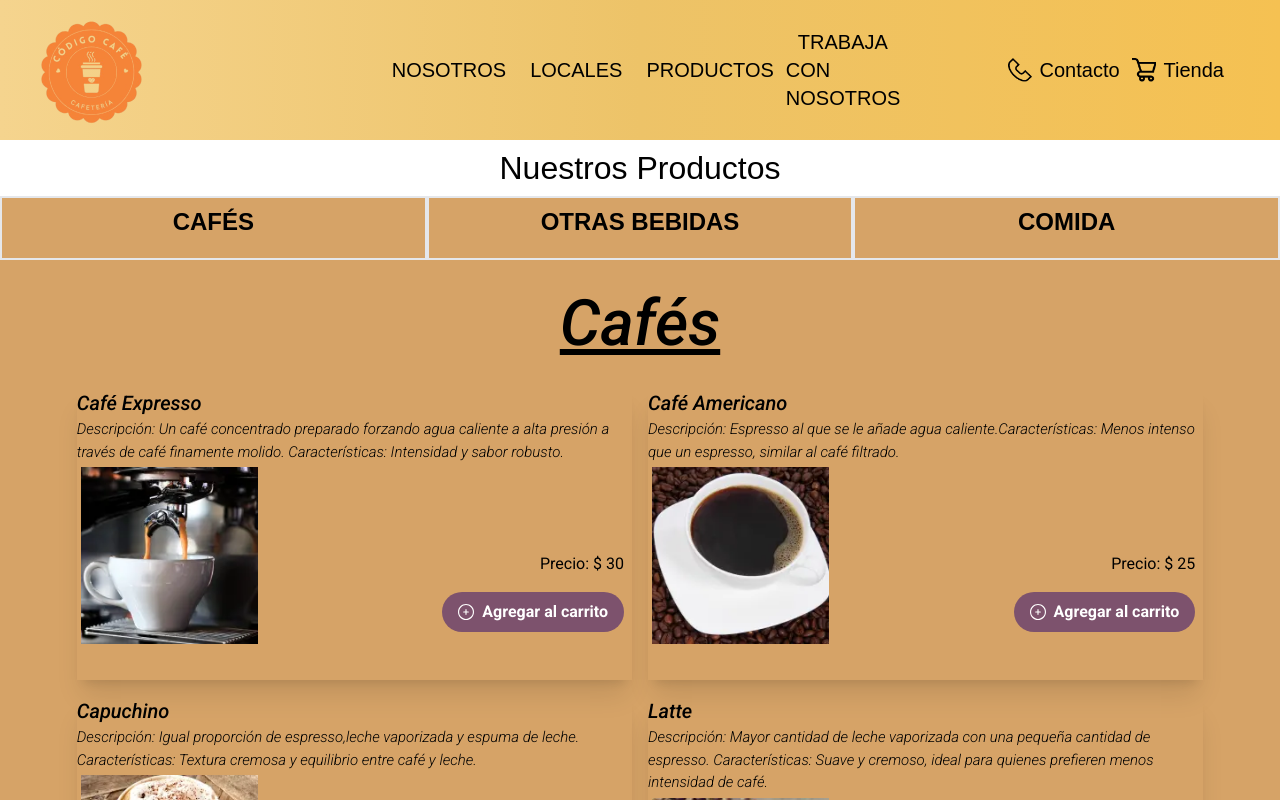
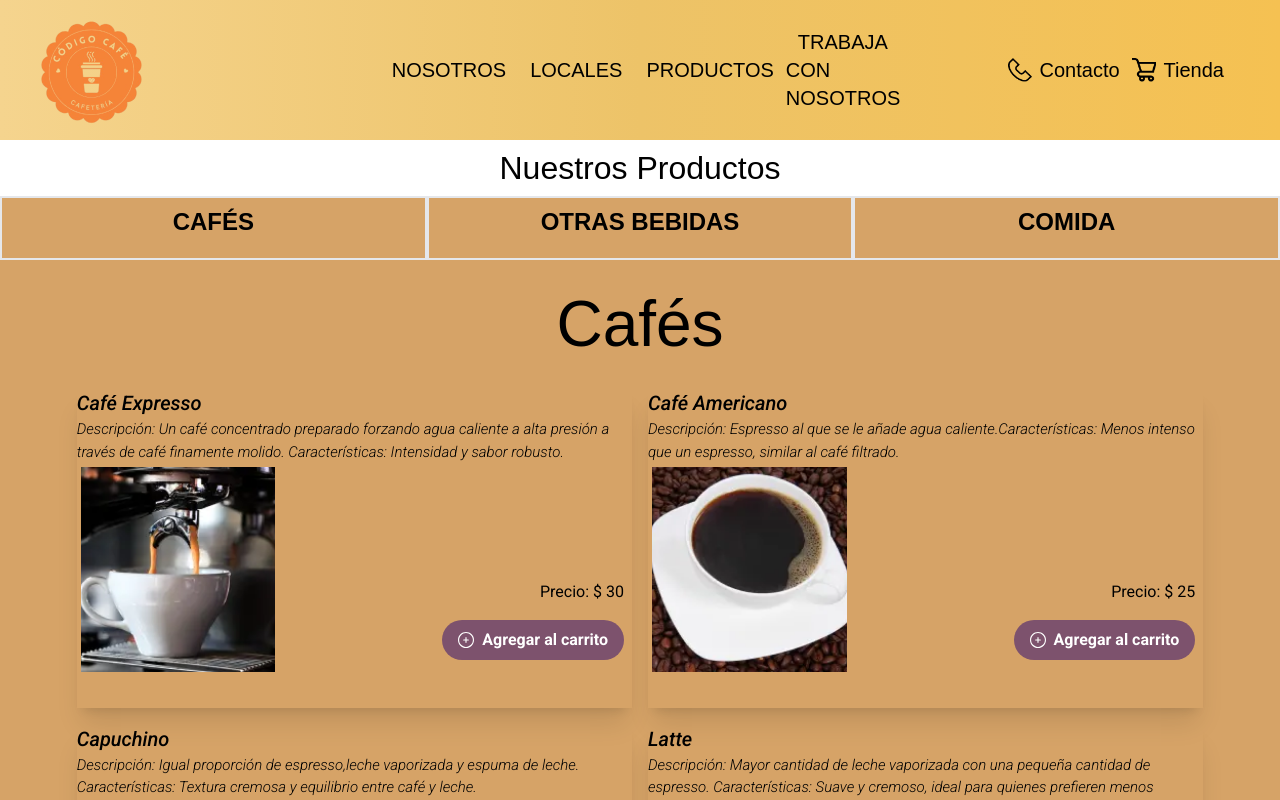
Before and after one commit to Leonardo-Valtorta/codigo-cafe, a Next.js app: page /products in a window 1280 px wide. Shown: the top 800 px of the page. Built offline with nearby package versions, Linux system fonts and the light colour scheme; a web font is replaced by a local one.

Commit message:
images en ShoppingCard.

```diff
--- a/src/components/cartSection/ShoppingCard.js
+++ b/src/components/cartSection/ShoppingCard.js
@@ -6,14 +6,14 @@ import IconLess from "../icons/IconLess";
 
 const ShoppingCard = ({item, deleteFromCart, addToCart}) => {
 
-  const {name, price, id, quantity} = item;
+  const {name, price, id, quantity,image} = item;
 
     return (<>
   <div className="flex flex-col bg-bgShoppingCard p-2 shadow-xl my-4">
     <h4 className="bg-Coffee p-2 font-bold">{name}</h4>
     <div className ="flex flex-row">
       <div className="w-2/6 p-1">
-        <img src = "cafeconleche.jfif"w-full object-contain/>
+        <img src = {image} className= "w-full h-full object-cover " />
       </div>
       <div className= "flex flex-col justify-between w-4/6 p-2">
         <p className="py-2">Subtotal: $ {price} x {quantity} = $ {price * quantity} </p>
--- a/src/components/menu/MenuSection.js
+++ b/src/components/menu/MenuSection.js
@@ -9,7 +9,7 @@ const MenuSection = ({section,sectionName,category}) =>{
         const addToCart = 0;
         return (<>
            <section id={section} className="items-center mx-[6vw]">
-                <h1 className="font-medium italic text-[6vh] md:text-[8vh] text-center md:text-left underline">{sectionName}</h1>
+                <h1 className="font-medium font-titleCart text-[6vh] md:text-[8vh] text-center md:text-left">{sectionName}</h1>
 
                 <div className= "flex flex-col justify-center grid md:grid-cols-2 gap-4">
                     {products
--- a/src/components/menu/ProductCard.js
+++ b/src/components/menu/ProductCard.js
@@ -8,12 +8,12 @@ const ProductCard = ({product,addToCart}) =>{
     const {id,name,price,image,description} = product;
 
     return (<>
-        <div className="h-64 flex flex-col shadow-xl my-4 w-full h-full">
+        <div className="h-64 shadow-xl my-4 w-full h-full">
             <h3 className="text-[20px] font-medium italic">{name}</h3>
             <h4 className="text-[15px] font-light italic">{description}</h4>
-            <div className ="flex flex-row">
-                <div className="w-2/6 p-1 md:w-150">
-                    <img src = {image} alt={name} className=" contain-fit object-fit object-cover "/>
+            <div className ="flex flex-row mt-auto mb-1">
+                <div className="p-1 md:w-150 md:h-150">
+                    <img src = {image} alt={name} className="w-[20vh] h-[20vh] md:w-[16vw] md:h-[16vw] object-cover "/>
                 </div>
                 <div className= "flex flex-col  self-end w-4/6 p-2 md:w-300">
                     <p className="py-2 font-bold-italic text-right">Precio: $ {price}</p>
```
